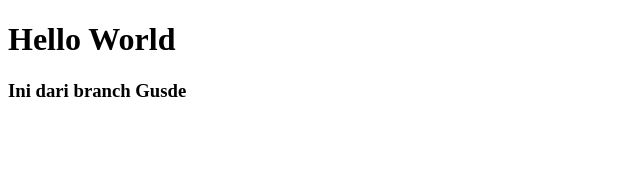
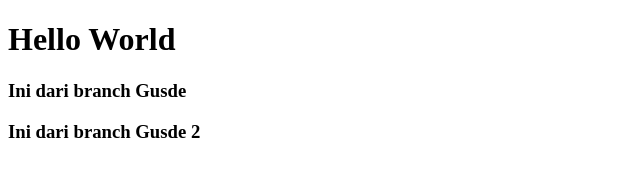
Before and after one commit to GoesDey/aaaa, a plain HTML site: page index.html in a window 1280 px wide. Shown: the whole page, without its empty margins (0-640 px from the left). Drawn offline with Linux system fonts and the light colour scheme.

Commit message:
menambahkan h3 baru

```diff
--- a/index.html
+++ b/index.html
@@ -8,5 +8,6 @@
 <body>
      <h1>Hello World</h1>
      <h3>Ini dari branch Gusde</h3>
+     <h3>Ini dari branch Gusde 2</h3>
 </body>
 </html>
```
